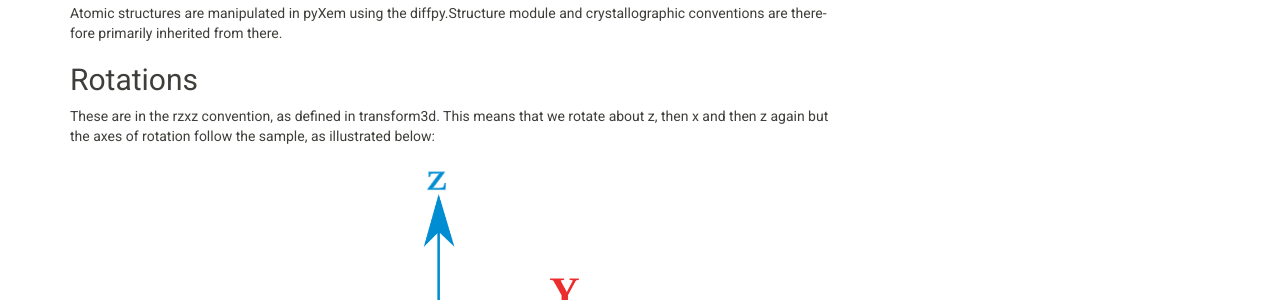
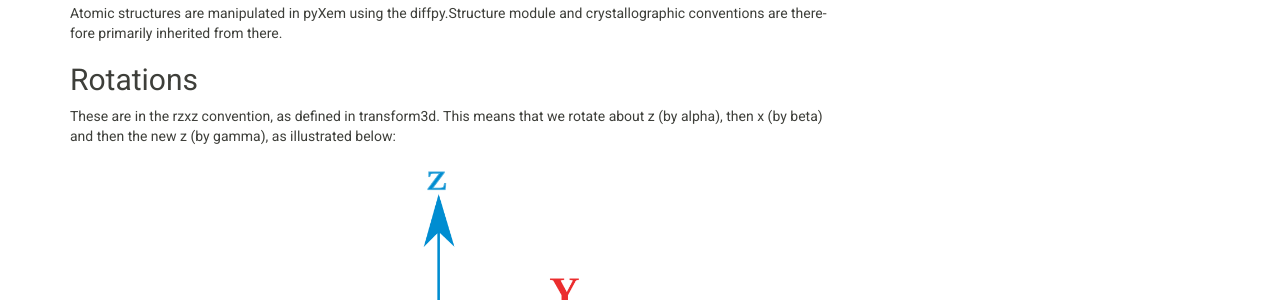
Before and after one commit to pyxem/pyxem, a Sphinx documentation site: the page built from docs/source/conventions.rst, in a window 1280 px wide and 900 px high, scrolled down 804 px. Shown: the part 152-452 px from the top of the window. Built offline with Sphinx 7.4.7, drawn with Linux system fonts in a browser that asks for light colours; pages that are not in the unit, such as notebooks, are missing from menus.

Commit message:
write down euler angle convetion

```diff
--- a/docs/source/conventions.rst
+++ b/docs/source/conventions.rst
@@ -47,8 +47,8 @@ Rotations
 ---------
 
 These are in the rzxz convention, as defined in transform3d. This means that we
-rotate about z, then x and then z again but the axes of rotation follow the
-sample, as illustrated below:
+rotate about z (by alpha), then x (by beta) and then the new z (by gamma), as
+illustrated below:
 
 .. figure:: images/euler_angles.png
    :align: center
```
